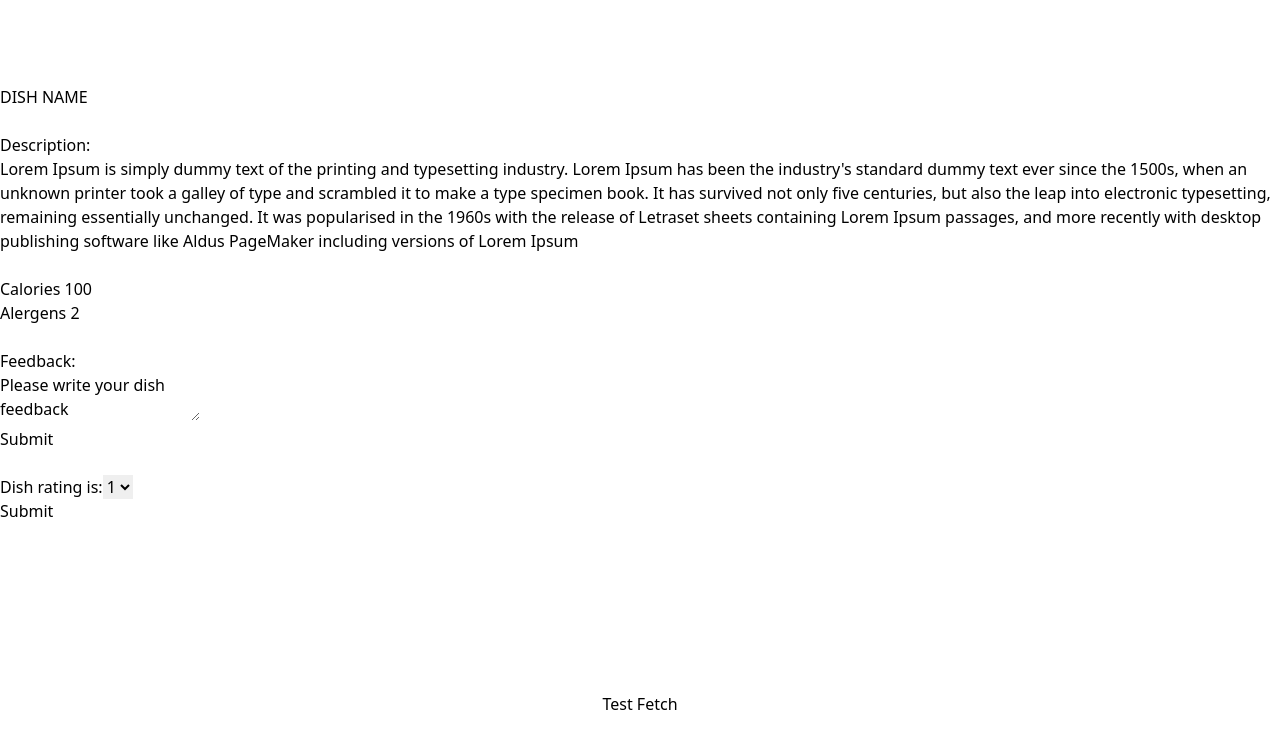
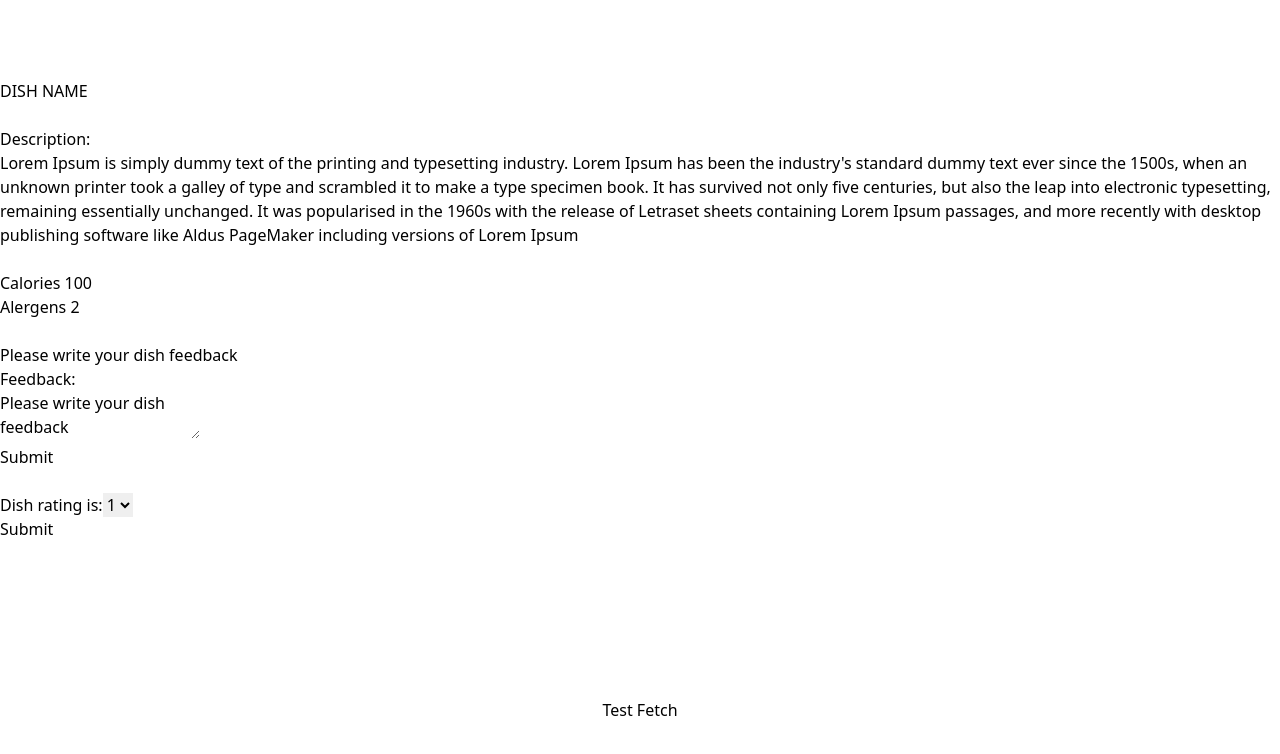
Before and after one commit to peternav2/SWE-Project, a React (Vite) app: page / in a window 1280 px wide. Shown: the top 754 px of the page. Built offline with nearby package versions, Linux system fonts and the light colour scheme.

Commit message:
Feedback form updated

```diff
--- a/src/components/reviewComponents/FeedbackForm.jsx
+++ b/src/components/reviewComponents/FeedbackForm.jsx
@@ -20,6 +20,8 @@ class FeedbackForm extends React.Component {
 
     render() {
       return (
+        <>
+        <p>{this.state.value}</p>
         <form onSubmit={this.handleSubmit}>
           <label>Feedback:</label>
           <br/>
@@ -27,6 +29,7 @@ class FeedbackForm extends React.Component {
           <br/>
           <input type="submit" value="Submit" />
         </form>
+        </>
       );
     }
   }
```
